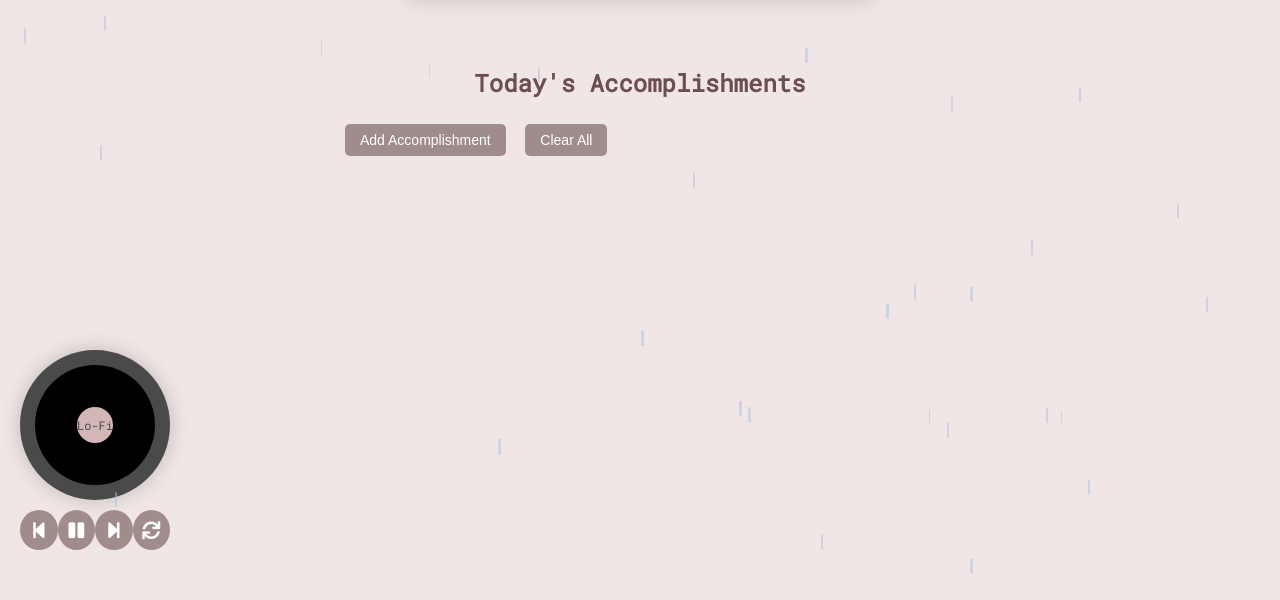
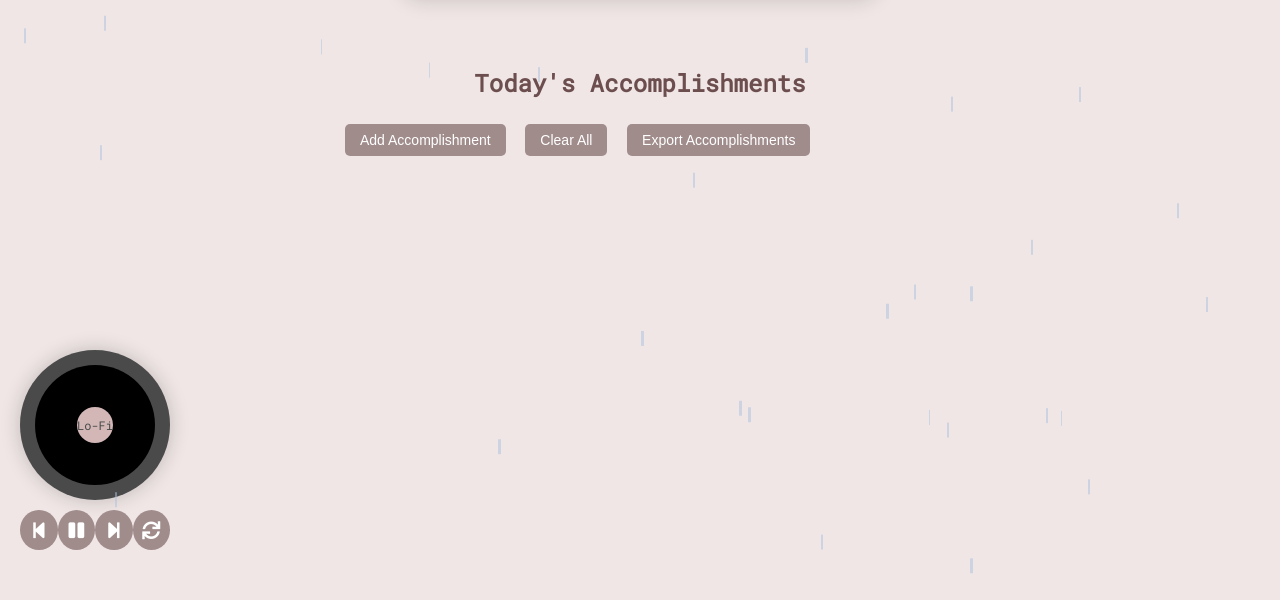
Before and after one commit to yeugeneu/Lofi-Work-Log, a website: page public/index.html in a window 1280 px wide. Shown: the part 240-840 px from the top of the page. Drawn offline with Linux system fonts and the light colour scheme; no server answers.

Commit message:
[Feature Request] Populate/Export the acoomplishments into a list #6

```diff
--- a/public/index.html
+++ b/public/index.html
@@ -34,6 +34,7 @@
       <ul id="accomplishmentsList"></ul>
       <button class="timer-control" onclick="showManualAccomplishment()">Add Accomplishment</button>
       <button class="timer-control" onclick="clearAccomplishments()">Clear All</button>
+      <button class="timer-control" onclick="exportAccomplishments()">Export Accomplishments</button>
     </div>
 
     <div class="vinyl-player">
--- a/public/script.js
+++ b/public/script.js
@@ -1,3 +1,4 @@
+// Global variables
 let accomp = [];
 let timerSeconds = 1500; // 25 minutes default
 let timerInterval;
@@ -25,6 +26,7 @@ const audioSources = [
 
 const completeSoundFx = 'https://cdn.uppbeat.io/audio-files/d927511931994ce45cf5b95b34e23536/b8acdddc6e37f6b47b0057dbaf3b53af/9c3ce15f497635d0c185b92d34ce902c/STREAMING-level-complete-winner-piano-om-fx-1-00-06.mp3';
 
+// Reminder and Popup Functions
 function showReminder() {
     document.getElementById('reminderPopup').style.display = 'block';
     window.audioPlayer.pause();
@@ -47,6 +49,7 @@ function showReminder() {
     }, { once: true });
 }
 
+// Accomplishment Functions
 function loadAccomplishments() {
     fetch('/accomplishments', {
         method: 'GET',
@@ -144,7 +147,6 @@ function showManualAccomplishment() {
     showReminder();
 }
 
-
 function clearAccomplishments() {
     if (confirm("Are you sure you want to clear all accomplishments? This action cannot be undone.")) {
         accomp = [];
@@ -165,6 +167,22 @@ function clearAccomplishments() {
     }
 }
 
+function exportAccomplishments() {
+    const jsonData = JSON.stringify(accomp, null, 2);
+    const blob = new Blob([jsonData], { type: 'application/json' });
+    const url = URL.createObjectURL(blob);
+
+    const a = document.createElement('a');
+    a.href = url;
+    a.download = 'accomplishments.json';
+    document.body.appendChild(a);
+    a.click();
+    document.body.removeChild(a);
+    URL.revokeObjectURL(url);
+}
+
+
+// Timer Functions
 function updateTimer() {
     if (!isPaused) {
         timerSeconds--;
@@ -238,6 +256,7 @@ function pauseResumeTimer() {
     }
 }
 
+// Audio Functions
 function playRandomAudio() {
     const randomSource = audioSources[Math.floor(Math.random() * audioSources.length)];
     window.audioPlayer = new Audio(randomSource);
```
